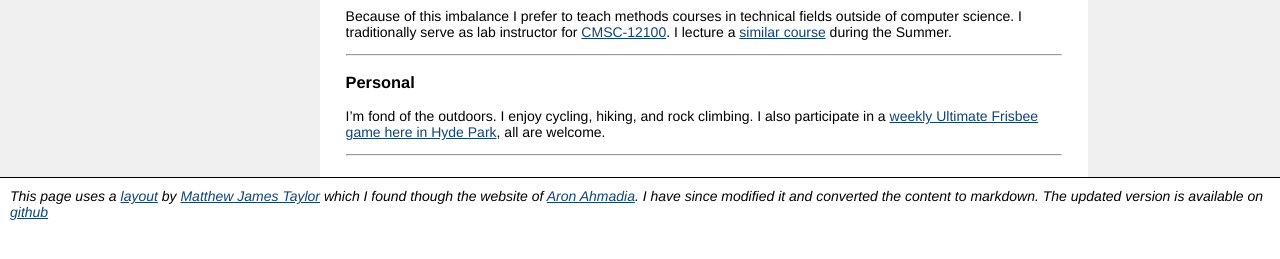
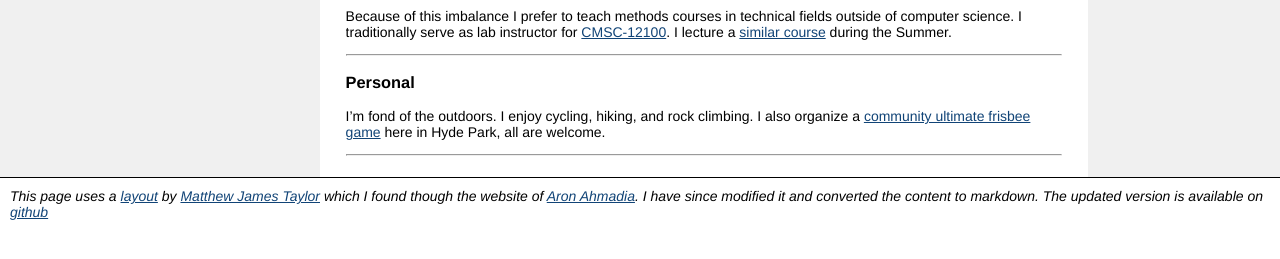
Before and after one commit to mrocklin/mrocklin.github.io, a Jekyll site: the page built from index.md, in a window 1280 px wide. Shown: the part 589-848 px from the top of the page. Built offline with Jekyll 4.4.1, drawn with Linux system fonts in a browser that asks for light colours; Markdown is read by kramdown in place of the engine named in the settings.

Commit message:
participate -> organize  hpfrisbee

```diff
--- a/index.md
+++ b/index.md
@@ -54,8 +54,6 @@ the Summer.
 
 ### Personal
 
-I'm fond of the outdoors. I enjoy cycling, hiking, and rock climbing. I
-also participate in a [weekly Ultimate Frisbee game here in Hyde
-Park](http://mrocklin.github.com/hpfrisbee), all are welcome.
+I'm fond of the outdoors. I enjoy cycling, hiking, and rock climbing. I also organize a [community ultimate frisbee game](http://mrocklin.github.com/hpfrisbee) here in Hyde Park, all are welcome.
 
 * * * * *
```
